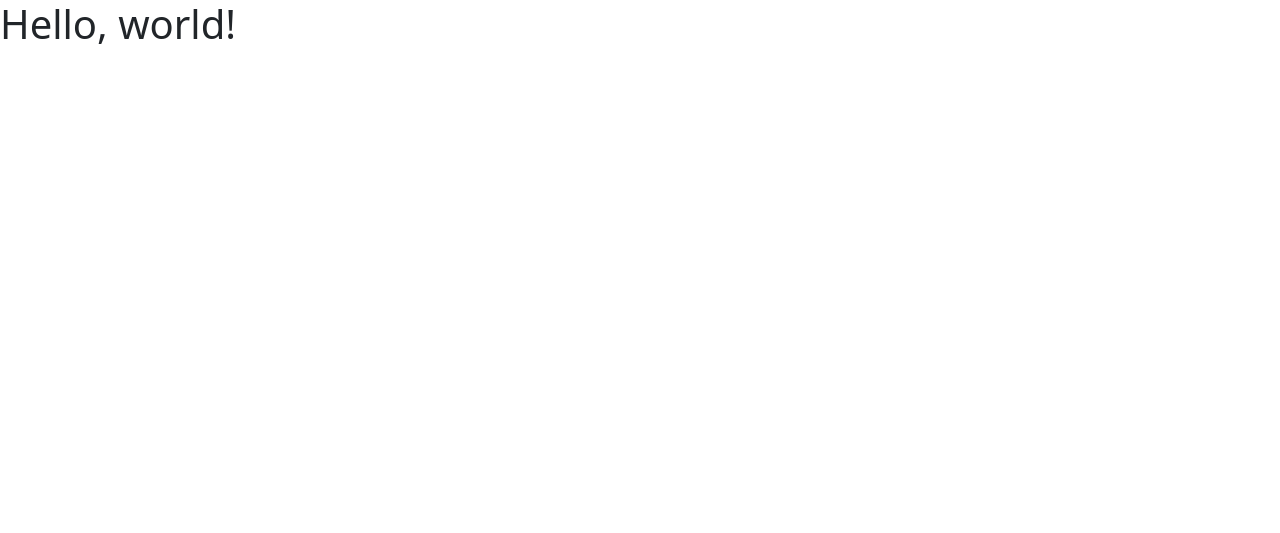
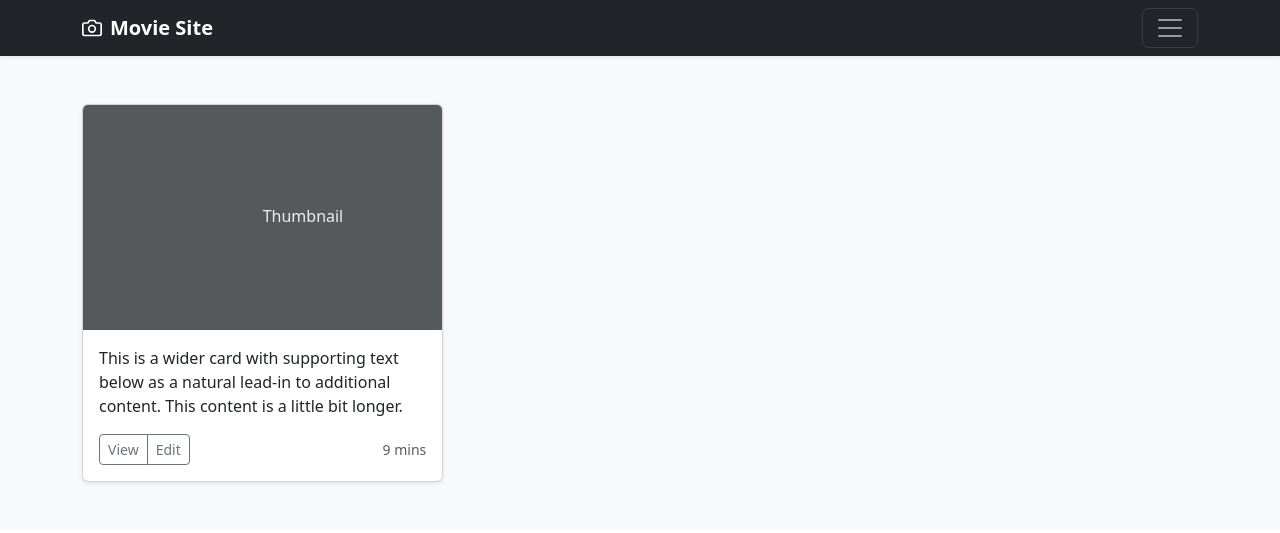
Before and after one commit to Ilijev/Front-End-Developer-Test-Task-Responsive-Movies-Landing-Page, a plain HTML site: page index.html in a window 1280 px wide. Drawn offline with nearby package versions, Linux system fonts and the light colour scheme.

Commit message:
basic layout and card structure from bootstrap added

```diff
--- a/app.js
+++ /dev/null
@@ -1,5 +0,0 @@
-const red = $('.myClass')
-const button = $('.btn')
-button.on('click', function () {
-    red.hide()
-})
--- a/index.html
+++ b/index.html
@@ -1,13 +1,134 @@
-<!doctype html>
+<!DOCTYPE html>
 <html lang="en">
   <head>
-    <meta charset="utf-8">
-    <meta name="viewport" content="width=device-width, initial-scale=1">
-    <title>Bootstrap demo</title>
-    <link href="https://cdn.jsdelivr.net/npm/bootstrap@5.3.3/dist/css/bootstrap.min.css" rel="stylesheet" integrity="sha384-QWTKZyjpPEjISv5WaRU9OFeRpok6YctnYmDr5pNlyT2bRjXh0JMhjY6hW+ALEwIH" crossorigin="anonymous">
+    <meta charset="utf-8" />
+    <meta name="viewport" content="width=device-width, initial-scale=1" />
+    <title>Movie Site</title>
+    <link
+      href="https://cdn.jsdelivr.net/npm/bootstrap@5.3.3/dist/css/bootstrap.min.css"
+      rel="stylesheet"
+      integrity="sha384-QWTKZyjpPEjISv5WaRU9OFeRpok6YctnYmDr5pNlyT2bRjXh0JMhjY6hW+ALEwIH"
+      crossorigin="anonymous"
+    />
   </head>
   <body>
-    <h1>Hello, world!</h1>
-    <script src="https://cdn.jsdelivr.net/npm/bootstrap@5.3.3/dist/js/bootstrap.bundle.min.js" integrity="sha384-YvpcrYf0tY3lHB60NNkmXc5s9fDVZLESaAA55NDzOxhy9GkcIdslK1eN7N6jIeHz" crossorigin="anonymous"></script>
+    <header>
+      <div class="collapse bg-dark" id="navbarHeader">
+        <div class="container">
+          <div class="row">
+            <div class="col-sm-8 col-md-7 py-4">
+              <h4 class="text-white">About</h4>
+            </div>
+            <div class="col-sm-4 offset-md-1 py-4">
+              <h4 class="text-white">Contact</h4>
+              <ul class="list-unstyled">
+                <li><a href="#" class="text-white">Follow on Twitter</a></li>
+                <li><a href="#" class="text-white">Like on Facebook</a></li>
+                <li><a href="#" class="text-white">Email me</a></li>
+              </ul>
+            </div>
+          </div>
+        </div>
+      </div>
+      <div class="navbar navbar-dark bg-dark shadow-sm">
+        <div class="container">
+          <a href="#" class="navbar-brand d-flex align-items-center">
+            <svg
+              xmlns="http://www.w3.org/2000/svg"
+              width="20"
+              height="20"
+              fill="none"
+              stroke="currentColor"
+              stroke-linecap="round"
+              stroke-linejoin="round"
+              stroke-width="2"
+              aria-hidden="true"
+              class="me-2"
+              viewBox="0 0 24 24"
+            >
+              <path
+                d="M23 19a2 2 0 0 1-2 2H3a2 2 0 0 1-2-2V8a2 2 0 0 1 2-2h4l2-3h6l2 3h4a2 2 0 0 1 2 2z"
+              />
+              <circle cx="12" cy="13" r="4" />
+            </svg>
+            <strong class="text-capitalize">Movie site</strong>
+          </a>
+          <button
+            class="navbar-toggler"
+            type="button"
+            data-bs-toggle="collapse"
+            data-bs-target="#navbarHeader"
+            aria-controls="navbarHeader"
+            aria-expanded="false"
+            aria-label="Toggle navigation"
+          >
+            <span class="navbar-toggler-icon"></span>
+          </button>
+        </div>
+      </div>
+    </header>
+
+    <!-- main -->
+    <main>
+      <div class="album py-5 bg-light">
+        <div class="container">
+          <div class="row row-cols-1 row-cols-sm-2 row-cols-md-3 g-3">
+            <div class="col">
+              <div class="card shadow-sm">
+                <svg
+                  class="bd-placeholder-img card-img-top"
+                  width="100%"
+                  height="225"
+                  xmlns="http://www.w3.org/2000/svg"
+                  role="img"
+                  aria-label="Placeholder: Thumbnail"
+                  preserveAspectRatio="xMidYMid slice"
+                  focusable="false"
+                >
+                  <title>Placeholder</title>
+                  <rect width="100%" height="100%" fill="#55595c" />
+                  <text x="50%" y="50%" fill="#eceeef" dy=".3em">
+                    Thumbnail
+                  </text>
+                </svg>
+
+                <div class="card-body">
+                  <p class="card-text">
+                    This is a wider card with supporting text below as a natural
+                    lead-in to additional content. This content is a little bit
+                    longer.
+                  </p>
+                  <div
+                    class="d-flex justify-content-between align-items-center"
+                  >
+                    <div class="btn-group">
+                      <button
+                        type="button"
+                        class="btn btn-sm btn-outline-secondary"
+                      >
+                        View
+                      </button>
+                      <button
+                        type="button"
+                        class="btn btn-sm btn-outline-secondary"
+                      >
+                        Edit
+                      </button>
+                    </div>
+                    <small class="text-muted">9 mins</small>
+                  </div>
+                </div>
+              </div>
+            </div>
+          </div>
+        </div>
+      </div>
+    </main>
+
+    <script
+      src="https://cdn.jsdelivr.net/npm/bootstrap@5.3.3/dist/js/bootstrap.bundle.min.js"
+      integrity="sha384-YvpcrYf0tY3lHB60NNkmXc5s9fDVZLESaAA55NDzOxhy9GkcIdslK1eN7N6jIeHz"
+      crossorigin="anonymous"
+    ></script>
   </body>
 </html>
```
